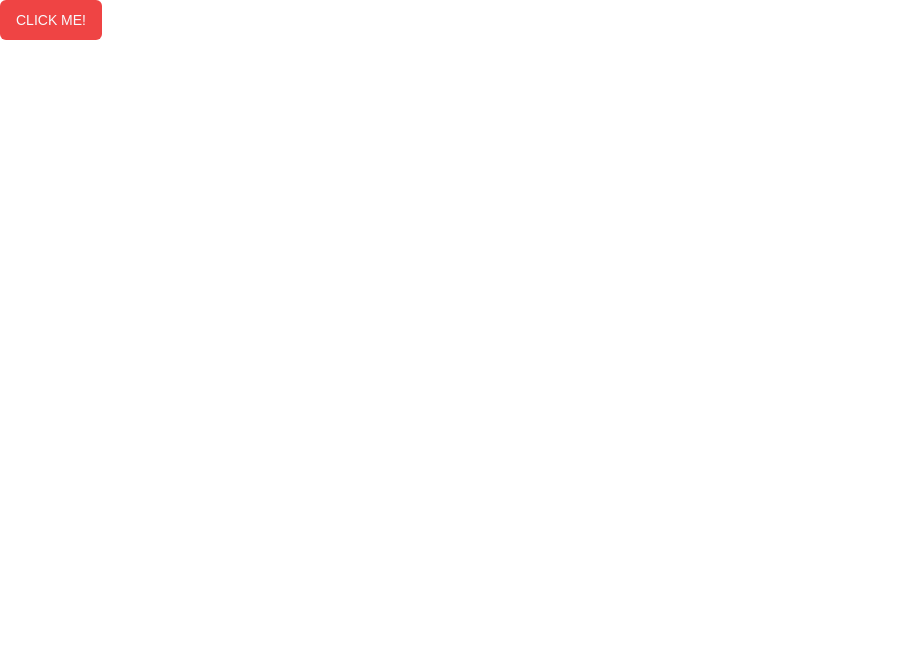
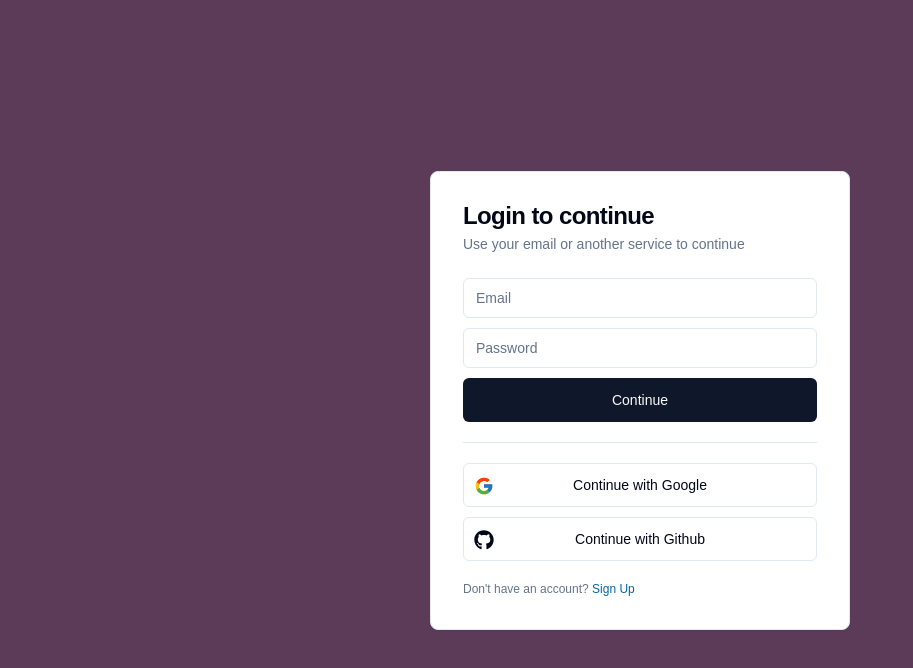
Before and after one commit to mohitmouryaa/slack-clone, a Next.js app: page / in a window 1280 px wide. Shown: the top 668 px of the page, without its empty margins (0-913 px from the left). Built offline with nearby package versions, Linux system fonts and the light colour scheme.

Commit message:
create auth screens

```diff
--- a/package.json
+++ b/package.json
@@ -9,6 +9,7 @@
     "lint": "next lint"
   },
   "dependencies": {
+    "@radix-ui/react-separator": "^1.1.0",
     "@radix-ui/react-slot": "^1.1.0",
     "class-variance-authority": "^0.7.0",
     "clsx": "^2.1.1",
@@ -16,6 +17,7 @@
     "next": "14.2.15",
     "react": "^18",
     "react-dom": "^18",
+    "react-icons": "^5.3.0",
     "tailwind-merge": "^2.5.3",
     "tailwindcss-animate": "^1.0.7"
   },
--- a/src/app/globals.css
+++ b/src/app/globals.css
@@ -2,7 +2,10 @@
 @tailwind components;
 @tailwind utilities;
 
-body {
+html,
+body,
+body:root {
+  height: 100%;
   font-family: Arial, Helvetica, sans-serif;
 }
 
--- a/src/app/page.tsx
+++ b/src/app/page.tsx
@@ -1,5 +1,5 @@
-import { Button } from "@/components/ui/button";
+import AuthScreen from "@/features/auth/components/auth-screen";
 
 export default function Home() {
-  return <Button variant={"destructive"}>CLICK ME!</Button>;
+  return <AuthScreen />;
 }
--- /dev/null
+++ b/src/components/ui/card.tsx
@@ -0,0 +1,79 @@
+import * as React from "react"
+
+import { cn } from "@/lib/utils"
+
+const Card = React.forwardRef<
+  HTMLDivElement,
+  React.HTMLAttributes<HTMLDivElement>
+>(({ className, ...props }, ref) => (
+  <div
+    ref={ref}
+    className={cn(
+      "rounded-lg border bg-card text-card-foreground shadow-sm",
+      className
+    )}
+    {...props}
+  />
+))
+Card.displayName = "Card"
+
+const CardHeader = React.forwardRef<
+  HTMLDivElement,
+  React.HTMLAttributes<HTMLDivElement>
+>(({ className, ...props }, ref) => (
+  <div
+    ref={ref}
+    className={cn("flex flex-col space-y-1.5 p-6", className)}
+    {...props}
+  />
+))
+CardHeader.displayName = "CardHeader"
+
+const CardTitle = React.forwardRef<
+  HTMLParagraphElement,
+  React.HTMLAttributes<HTMLHeadingElement>
+>(({ className, ...props }, ref) => (
+  <h3
+    ref={ref}
+    className={cn(
+      "text-2xl font-semibold leading-none tracking-tight",
+      className
+    )}
+    {...props}
+  />
+))
+CardTitle.displayName = "CardTitle"
+
+const CardDescription = React.forwardRef<
+  HTMLParagraphElement,
+  React.HTMLAttributes<HTMLParagraphElement>
+>(({ className, ...props }, ref) => (
+  <p
+    ref={ref}
+    className={cn("text-sm text-muted-foreground", className)}
+    {...props}
+  />
+))
+CardDescription.displayName = "CardDescription"
+
+const CardContent = React.forwardRef<
+  HTMLDivElement,
+  React.HTMLAttributes<HTMLDivElement>
+>(({ className, ...props }, ref) => (
+  <div ref={ref} className={cn("p-6 pt-0", className)} {...props} />
+))
+CardContent.displayName = "CardContent"
+
+const CardFooter = React.forwardRef<
+  HTMLDivElement,
+  React.HTMLAttributes<HTMLDivElement>
+>(({ className, ...props }, ref) => (
+  <div
+    ref={ref}
+    className={cn("flex items-center p-6 pt-0", className)}
+    {...props}
+  />
+))
+CardFooter.displayName = "CardFooter"
+
+export { Card, CardHeader, CardFooter, CardTitle, CardDescription, CardContent }
--- /dev/null
+++ b/src/components/ui/input.tsx
@@ -0,0 +1,25 @@
+import * as React from "react"
+
+import { cn } from "@/lib/utils"
+
+export interface InputProps
+  extends React.InputHTMLAttributes<HTMLInputElement> {}
+
+const Input = React.forwardRef<HTMLInputElement, InputProps>(
+  ({ className, type, ...props }, ref) => {
+    return (
+      <input
+        type={type}
+        className={cn(
+          "flex h-10 w-full rounded-md border border-input bg-background px-3 py-2 text-sm ring-offset-background file:border-0 file:bg-transparent file:text-sm file:font-medium file:text-foreground placeholder:text-muted-foreground focus-visible:outline-none focus-visible:ring-2 focus-visible:ring-ring focus-visible:ring-offset-2 disabled:cursor-not-allowed disabled:opacity-50",
+          className
+        )}
+        ref={ref}
+        {...props}
+      />
+    )
+  }
+)
+Input.displayName = "Input"
+
+export { Input }
--- /dev/null
+++ b/src/components/ui/separator.tsx
@@ -0,0 +1,31 @@
+"use client"
+
+import * as React from "react"
+import * as SeparatorPrimitive from "@radix-ui/react-separator"
+
+import { cn } from "@/lib/utils"
+
+const Separator = React.forwardRef<
+  React.ElementRef<typeof SeparatorPrimitive.Root>,
+  React.ComponentPropsWithoutRef<typeof SeparatorPrimitive.Root>
+>(
+  (
+    { className, orientation = "horizontal", decorative = true, ...props },
+    ref
+  ) => (
+    <SeparatorPrimitive.Root
+      ref={ref}
+      decorative={decorative}
+      orientation={orientation}
+      className={cn(
+        "shrink-0 bg-border",
+        orientation === "horizontal" ? "h-[1px] w-full" : "h-full w-[1px]",
+        className
+      )}
+      {...props}
+    />
+  )
+)
+Separator.displayName = SeparatorPrimitive.Root.displayName
+
+export { Separator }
--- /dev/null
+++ b/src/features/auth/components/auth-screen.tsx
@@ -0,0 +1,16 @@
+"use client";
+
+import { useState } from "react";
+import SignInCard from "./sign-in-card";
+import SignUpCard from "./sign-up-card";
+
+export default function AuthScreen() {
+  const [state, setState] = useState<SignInFlow>("signIn");
+  return (
+    <div className="h-full flex items-center justify-center bg-[#5C3B58]">
+      <div className="md:h-auto md:w-[420px]">
+        {state === "signIn" ? <SignInCard setState={setState} /> : <SignUpCard setState={setState} />}
+      </div>
+    </div>
+  );
+}
--- /dev/null
+++ b/src/features/auth/components/sign-in-card.tsx
@@ -0,0 +1,77 @@
+import { FcGoogle } from "react-icons/fc";
+import { FaGithub } from "react-icons/fa";
+
+import { Button } from "@/components/ui/button";
+import { Card, CardContent, CardDescription, CardHeader, CardTitle } from "@/components/ui/card";
+import { Input } from "@/components/ui/input";
+import { Separator } from "@/components/ui/separator";
+import { useState } from "react";
+
+export default function SignInCard({ setState }: { setState: (state: SignInFlow) => void }) {
+  const [email, setEmail] = useState("");
+  const [password, setPassword] = useState("");
+  return (
+    <Card className="w-full h-full p-8">
+      <CardHeader className="px-0 pt-0">
+        <CardTitle>Login to continue</CardTitle>
+        <CardDescription>Use your email or another service to continue</CardDescription>
+      </CardHeader>
+      <CardContent className="px-0 pb-0 space-y-5">
+        <form className="space-y-2.5 ">
+          <Input
+            disabled={false}
+            value={email}
+            onChange={(e) => setEmail(e.target.value)}
+            placeholder="Email"
+            type="email"
+            required
+          />
+          <Input
+            disabled={false}
+            value={password}
+            onChange={(e) => setPassword(e.target.value)}
+            placeholder="Password"
+            type="password"
+            required
+          />
+          <Button type="submit" className="w-full" size={"lg"} disabled={false}>
+            Continue
+          </Button>
+        </form>
+        <Separator />
+        <div className="flex flex-col gap-y-2.5">
+          <Button
+            disabled={false}
+            onClick={() => {}}
+            variant={"outline"}
+            size={"lg"}
+            className="relative w-full"
+          >
+            <FcGoogle className="size-5 absolute left-2.5 top-3" />
+            Continue with Google
+          </Button>
+          <Button
+            disabled={false}
+            onClick={() => {}}
+            variant={"outline"}
+            size={"lg"}
+            className="relative w-full"
+          >
+            <FaGithub className="size-5 absolute left-2.5 top-3" />
+            Continue with Github
+          </Button>
+        </div>
+        <p className="text-xs text-muted-foreground">
+          Don&apos;t have an account?{" "}
+          <span
+            role="button"
+            className="cursor-pointer text-sky-700 hover:underline"
+            onClick={() => setState("signUp")}
+          >
+            Sign Up
+          </span>
+        </p>
+      </CardContent>
+    </Card>
+  );
+}
--- /dev/null
+++ b/src/features/auth/components/sign-up-card.tsx
@@ -0,0 +1,87 @@
+import { FcGoogle } from "react-icons/fc";
+import { FaGithub } from "react-icons/fa";
+
+import { Button } from "@/components/ui/button";
+import { Card, CardContent, CardDescription, CardHeader, CardTitle } from "@/components/ui/card";
+import { Input } from "@/components/ui/input";
+import { Separator } from "@/components/ui/separator";
+import { useState } from "react";
+
+export default function SignUpCard({ setState }: { setState: (state: SignInFlow) => void }) {
+  const [email, setEmail] = useState("");
+  const [password, setPassword] = useState("");
+  const [confirmPassword, setConfirmPassword] = useState("");
+
+  return (
+    <Card className="w-full h-full p-8">
+      <CardHeader className="px-0 pt-0">
+        <CardTitle>Sign up to continue</CardTitle>
+        <CardDescription>Use your email or another service to continue</CardDescription>
+      </CardHeader>
+      <CardContent className="px-0 pb-0 space-y-5">
+        <form className="space-y-2.5 ">
+          <Input
+            disabled={false}
+            value={email}
+            onChange={(e) => setEmail(e.target.value)}
+            placeholder="Email"
+            type="email"
+            required
+          />
+          <Input
+            disabled={false}
+            value={password}
+            onChange={(e) => setPassword(e.target.value)}
+            placeholder="Password"
+            type="password"
+            required
+          />
+          <Input
+            disabled={false}
+            value={confirmPassword}
+            onChange={(e) => setConfirmPassword(e.target.value)}
+            placeholder="Confirm Password"
+            type="password"
+            required
+          />
+          <Button type="submit" className="w-full" size={"lg"} disabled={false}>
+            Continue
+          </Button>
+        </form>
+        <Separator />
+        <div className="flex flex-col gap-y-2.5">
+          <Button
+            disabled={false}
+            onClick={() => {}}
+            variant={"outline"}
+            size={"lg"}
+            className="relative w-full"
+          >
+            <FcGoogle className="size-5 absolute left-2.5 top-3" />
+            Continue with Google
+          </Button>
+          <Button
+            disabled={false}
+            onClick={() => {}}
+            variant={"outline"}
+            size={"lg"}
+            className="relative w-full"
+          >
+            <FaGithub className="size-5 absolute left-2.5 top-3" />
+            Continue with Github
+          </Button>
+        </div>
+        <p className="text-xs text-muted-foreground">
+          Already have an account?{" "}
+          <span
+            role="button"
+            className="cursor-pointer text-sky-700 hover:underline"
+            onClick={() => setState("signIn")}
+          >
+            Sign in
+          </span>
+        </p>
+      </CardContent>
+    </Card>
+  );
+}
--- /dev/null
+++ b/src/types/type.d.ts
@@ -0,0 +1 @@
+declare type SignInFlow = "signIn" | "signUp";
--- a/tailwind.config.ts
+++ b/tailwind.config.ts
@@ -7,6 +7,7 @@
     "./src/pages/**/*.{js,ts,jsx,tsx,mdx}",
     "./src/components/**/*.{js,ts,jsx,tsx,mdx}",
     "./src/app/**/*.{js,ts,jsx,tsx,mdx}",
+    "./src/features/**/*.{js,ts,jsx,tsx,mdx}",
   ],
   theme: {
     extend: {
```
Also changed, not shown: 1 other file (tests, documents, lock files or other folders).
